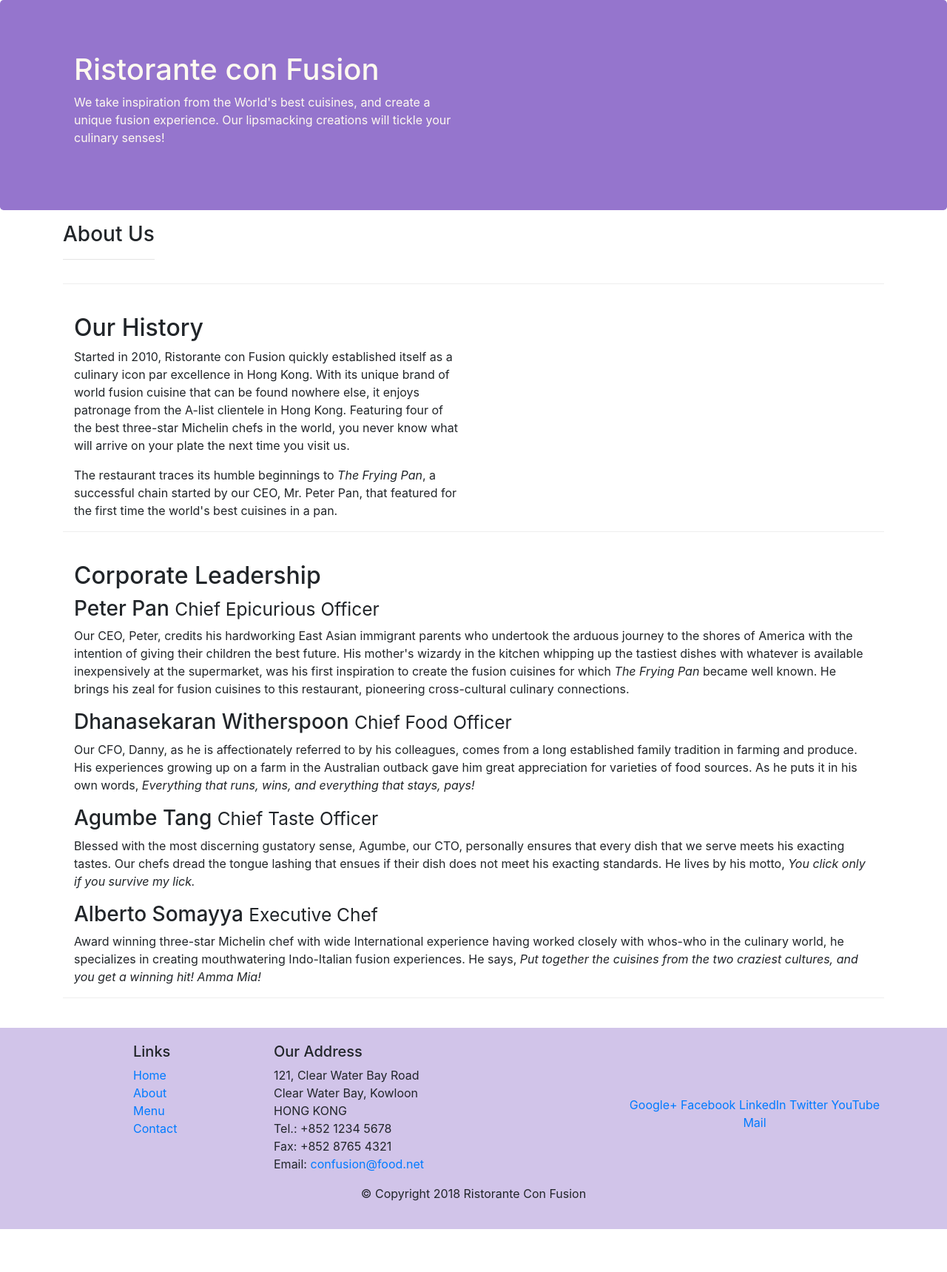
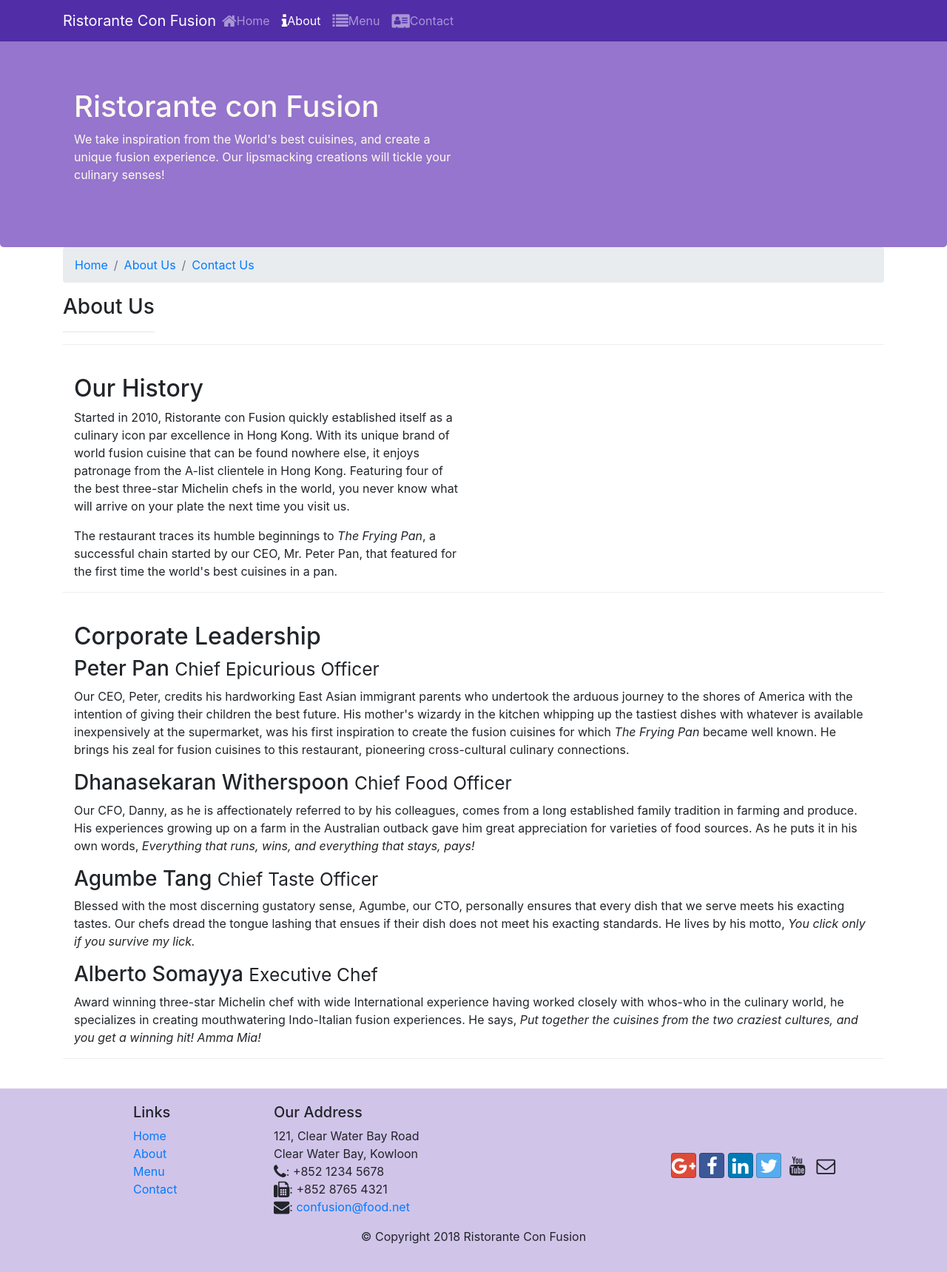
Before and after one commit to mbermudez24/Git-Test, a website: page about_us/aboutus.html in a window 1280 px wide. Shown: the whole page at 74% size. Before the commit the page ends 1661 px from the top, so only its background shows below. Drawn offline with nearby package versions, Linux system fonts and the light colour scheme.

Commit message:
Icon Fonts

```diff
--- a/about_us/aboutus.html
+++ b/about_us/aboutus.html
@@ -11,7 +11,8 @@
     <link rel="stylesheet"
     href="https://cdn.jsdelivr.net/npm/bootstrap@4.6.1/dist/css/bootstrap.min.css"
     integrity="sha384-zCbKRCUGaJDkqS1kPbPd7TveP5iyJE0EjAuZQTgFLD2ylzuqKfdKlfG/eSrtxUkn" crossorigin="anonymous">
-
+    <link rel="stylesheet" href="../node_modules/font-awesome/css/font-awesome.min.css">
+    <link rel="stylesheet" href="../node_modules/bootstrap-social/bootstrap-social.css">
     <link rel="stylesheet" href="css/styles.css">
 
     <title>Ristorante Con Fusion: About Us</title>
@@ -19,7 +20,22 @@
 </head>
 
 <body>
-
+    <nav class="navbar navbar-dark navbar-expand-sm  fixed-top ">
+        <div class="container">
+            <button class="navbar-toggler" type="button" data-toggle="collapse" data-target="#Navbar">
+                <span class="navbar-toggler-icon " ></span>
+            </button>
+            <a href="../index.html" class="navbar-brand mr-auto">Ristorante Con Fusion</a>
+            <div class="collapse navbar-collapse" id="Navbar">
+                <ul class="navbar-nav mr-auto">
+                    <li class="nav-item"><a href="../index.html" class="nav-link"><span class="fa fa-home fa-lg"></span>Home</a></li>
+                    <li class="nav-item active"><a href="#" class="nav-link"><span class="fa fa-info fa-lg"></span>About</a></li>
+                    <li class="nav-item"><a href="#" class="nav-link"><span class="fa fa-list fa-lg"></span>Menu</a></li>
+                    <li class="nav-item"><a href="#" class="nav-link"><span class="fa fa-address-card fa-lg"></span>Contact</a></li>
+                </ul>
+            </div>
+        </div>
+    </nav>
     <header class="jumbotron">
         <div class="container">
             <div class="row row-header">
@@ -35,6 +51,11 @@
 
     <div class="container">
         <div class="row row-content align-items-center">
+            <ol class="col-12 breadcrumb">
+                <li class="breadcrumb-item"><a href="../index.html">Home</a></li>
+                <li class="breadcrumb-item active"><a href="#">About Us</a></li>
+                <li class="breadcrumb-item"><a href="#">Contact Us</a></li>
+            </ol>
             <div>
                <h3>About Us</h3>
                <hr>
@@ -86,7 +107,7 @@
                 <div class="col-4 offset-1 col-sm-2">
                     <h5>Links</h5>
                     <ul class="list-unstyled">
-                        <li><a href="#">Home</a></li>
+                        <li><a href="../index.html">Home</a></li>
                         <li><a href="#">About</a></li>
                         <li><a href="#">Menu</a></li>
                         <li><a href="#">Contact</a></li>
@@ -97,20 +118,19 @@
                     <address>
 		              121, Clear Water Bay Road<br>
 		              Clear Water Bay, Kowloon<br>
-		              HONG KONG<br>
-		              Tel.: +852 1234 5678<br>
-		              Fax: +852 8765 4321<br>
-		              Email: <a href="mailto:confusion@food.net">confusion@food.net</a>
+		              <i class="fa fa-phone fa-lg"></i>: +852 1234 5678<br>
+		              <i class="fa fa-fax fa-lg"></i>: +852 8765 4321<br>
+		              <i class="fa fa-envelope fa-lg"></i>: <a href="mailto:confusion@food.net">confusion@food.net</a>
 		           </address>
                 </div>
                 <div class="col-12 col-sm-4 align-self-center">
                     <div class="text-center">
-                        <a href="http://google.com/+">Google+</a>
-                        <a href="http://www.facebook.com/profile.php?id=">Facebook</a>
-                        <a href="http://www.linkedin.com/in/">LinkedIn</a>
-                        <a href="http://twitter.com/">Twitter</a>
-                        <a href="http://youtube.com/">YouTube</a>
-                        <a href="mailto:">Mail</a>
+                        <a class="btn btn-social-icon btn-google" href="http://google.com/+"><i class=" fa fa-google-plus fa-lg"></i></a>
+                        <a class="btn btn-social-icon btn-facebook" href="http://www.facebook.com/profile.php?id="><i class=" fa fa-facebook fa-lg"></i></a>
+                        <a class="btn btn-social-icon btn-linkedin" href="http://www.linkedin.com/in/"><i class=" fa fa-linkedin fa-lg"></i></a>
+                        <a class="btn btn-social-icon btn-twitter" href="http://twitter.com/"><i class=" fa fa-twitter fa-lg"></i></a>
+                        <a class="btn btn-social-icon btn-youtube" href="http://youtube.com/"><i class=" fa fa-youtube fa-lg"></i></a>
+                        <a class="btn btn-social-icon href="mailto:"><i class=" fa fa-envelope-o fa-lg"></i></a>
                     </div>
                 </div>
            </div>
--- a/about_us/css/styles.css
+++ b/about_us/css/styles.css
@@ -28,3 +28,12 @@
     margin: 0px;
     color: #0f0f0f;
 }
+
+
+body {
+    padding: 50px 0px 0px  0px;
+    z-index: 0;
+}
+.navbar-dark {
+    background-color: #512da8;
+}
--- a/css/styles.css
+++ b/css/styles.css
@@ -28,3 +28,11 @@
     margin: 0px;
     color: #0f0f0f;
 }
+
+body {
+    padding: 50px 0px 0px  0px;
+    z-index: 0;
+}
+.navbar-dark {
+    background-color: #512da8;
+}
--- a/package.json
+++ b/package.json
@@ -15,6 +15,8 @@
   },
   "dependencies": {
     "bootstrap": "^4.0.0",
+    "bootstrap-social": "^5.1.1",
+    "font-awesome": "^4.7.0",
     "jquery": "^3.3.1",
     "popper.js": "^1.12.9"
   }
```
Also changed, not shown: index.html (+27 -11 lines), 1 other file.
